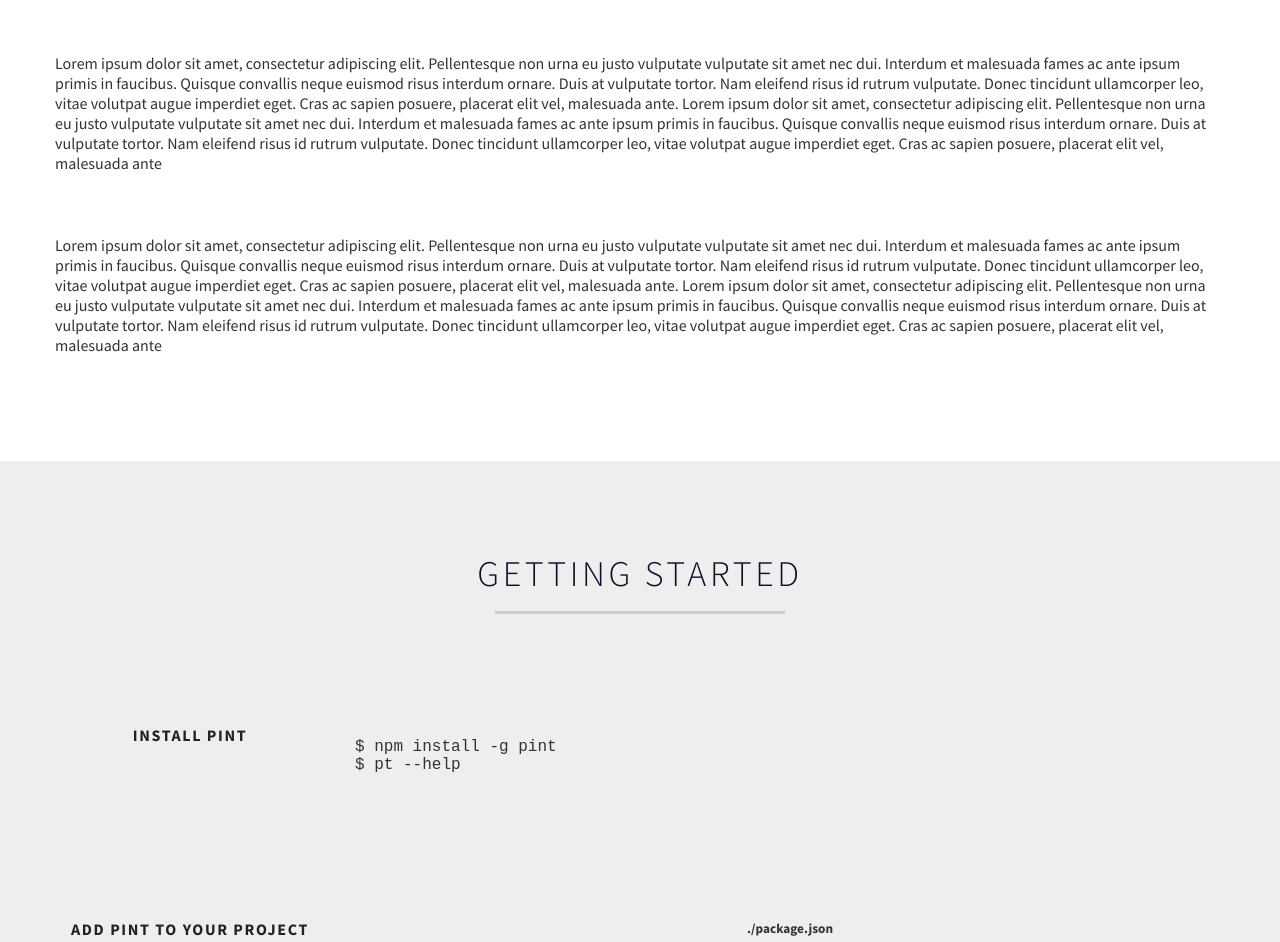
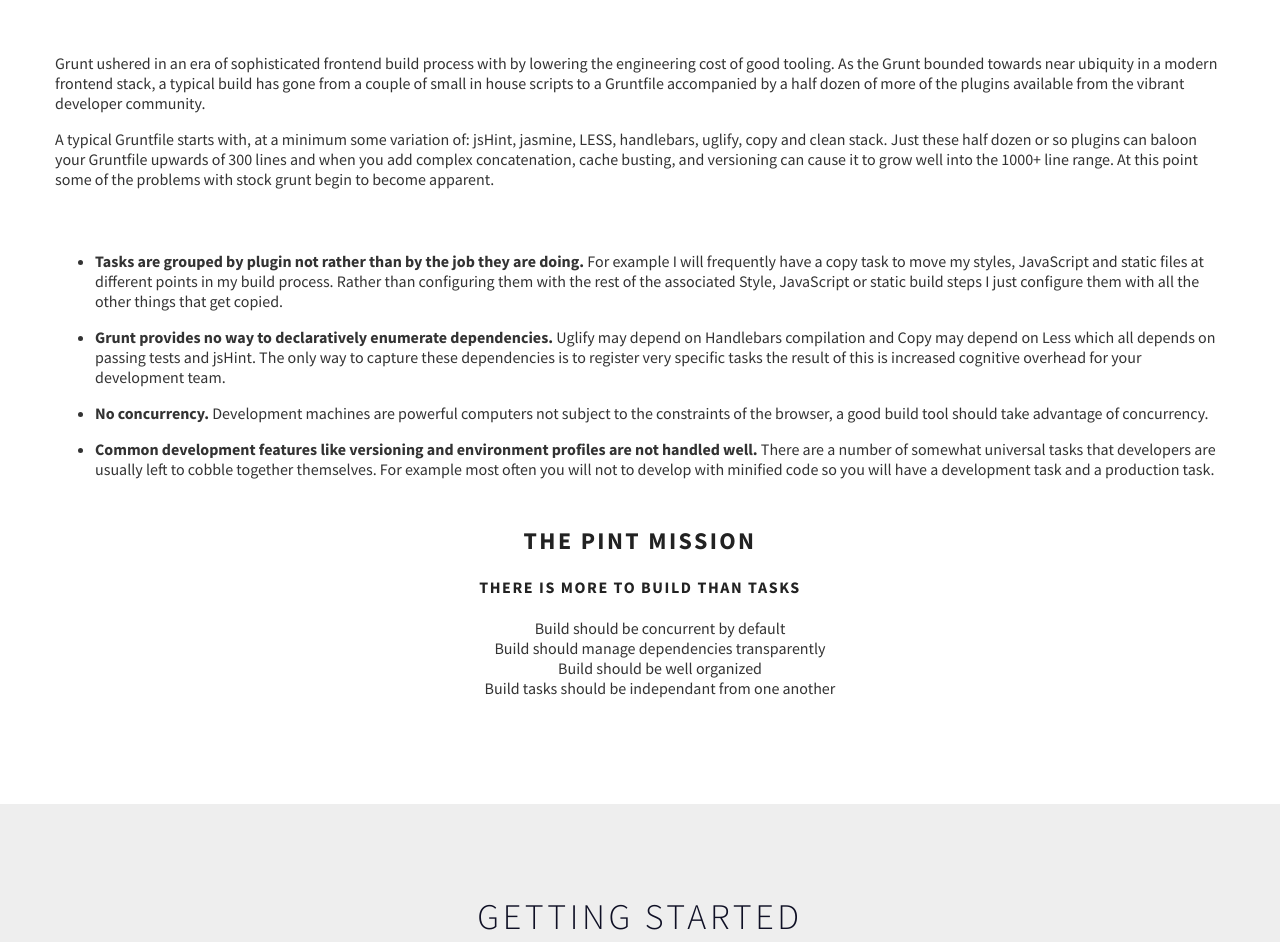
Before and after one commit to baer/pintjs.com, a plain HTML site: page _site/index.html in a window 1280 px wide. Shown: the part 1309-2251 px from the top of the page. Drawn offline with Linux system fonts and the light colour scheme.

Commit message:
Beautify Code Samples and add copy to about section

```diff
--- a/_site/css/style.css
+++ b/_site/css/style.css
@@ -364,6 +364,13 @@
 	margin: 0 8px 8px 0;
 }
 
+/* Code blocks */
+code {
+  border: 1px solid #f08b65;
+  border-radius: 4px;
+}
+.filename { margin: 0; }
+
 /* A. Clearfix */
 
 .clearfix:after {
--- a/_site/index.html
+++ b/_site/index.html
@@ -96,19 +96,52 @@
 
 				<div class="row job">
 					<div class="col-full">
-						<h3>Problems Pint is trying to solve</h3>
+						<h3>Problems Pint is Trying to Solve</h3>
 					</div>
 
 					<div class="col-full">
 						<p>
-							Lorem ipsum dolor sit amet, consectetur adipiscing elit. Pellentesque non urna eu justo vulputate vulputate sit amet nec dui. Interdum et malesuada fames ac ante ipsum primis in faucibus. Quisque convallis neque euismod risus interdum ornare. Duis at vulputate tortor. Nam eleifend risus id rutrum vulputate. Donec tincidunt ullamcorper leo, vitae volutpat augue imperdiet eget. Cras ac sapien posuere, placerat elit vel, malesuada ante. Lorem ipsum dolor sit amet, consectetur adipiscing elit. Pellentesque non urna eu justo vulputate vulputate sit amet nec dui. Interdum et malesuada fames ac ante ipsum primis in faucibus. Quisque convallis neque euismod risus interdum ornare. Duis at vulputate tortor. Nam eleifend risus id rutrum vulputate. Donec tincidunt ullamcorper leo, vitae volutpat augue imperdiet eget. Cras ac sapien posuere, placerat elit vel, malesuada ante
+							Grunt ushered in an era of sophisticated frontend build process with by lowering the engineering cost of good tooling. As the Grunt bounded towards near ubiquity in a modern frontend stack, a typical build has gone from a couple of small in house scripts to a Gruntfile accompanied by a half dozen of more of the plugins available from the vibrant developer community.
+						</p>
+						<p>
+							A typical Gruntfile starts with, at a minimum some variation of: jsHint, jasmine, LESS, handlebars, uglify, copy and clean stack. Just these half dozen or so plugins can baloon your Gruntfile upwards of 300 lines and when you add complex concatenation, cache busting, and versioning can cause it to grow well into the 1000+ line range. At this point some of the problems with stock grunt begin to become apparent.
 						</p>
 					</div>
 
 					<div class="col-full">
-						<p>
-							Lorem ipsum dolor sit amet, consectetur adipiscing elit. Pellentesque non urna eu justo vulputate vulputate sit amet nec dui. Interdum et malesuada fames ac ante ipsum primis in faucibus. Quisque convallis neque euismod risus interdum ornare. Duis at vulputate tortor. Nam eleifend risus id rutrum vulputate. Donec tincidunt ullamcorper leo, vitae volutpat augue imperdiet eget. Cras ac sapien posuere, placerat elit vel, malesuada ante. Lorem ipsum dolor sit amet, consectetur adipiscing elit. Pellentesque non urna eu justo vulputate vulputate sit amet nec dui. Interdum et malesuada fames ac ante ipsum primis in faucibus. Quisque convallis neque euismod risus interdum ornare. Duis at vulputate tortor. Nam eleifend risus id rutrum vulputate. Donec tincidunt ullamcorper leo, vitae volutpat augue imperdiet eget. Cras ac sapien posuere, placerat elit vel, malesuada ante
-						</p>
+						<ul>
+							<li>
+								<p>
+									<strong>Tasks are grouped by plugin not rather than by the job they are doing.</strong> For example I will frequently have a copy task to move my styles, JavaScript and static files at different points in my build process. Rather than configuring them with the rest of the associated Style, JavaScript or static build steps I just configure them with all the other things that get copied.
+								</p>
+							</li>
+							<li>
+								<p>
+									<strong>Grunt provides no way to declaratively enumerate dependencies.</strong> Uglify may depend on Handlebars compilation and Copy may depend on Less which all depends on passing tests and jsHint. The only way to capture these dependencies is to register very specific tasks the result of this is increased cognitive overhead for your development team.
+								</p>
+							</li>
+							<li>
+								<p>
+									<strong>No concurrency.</strong> Development machines are powerful computers not subject to the constraints of the browser, a good build tool should take advantage of concurrency.
+								</p>
+							</li>
+							<li>
+								<p>
+									<strong>Common development features like versioning and environment profiles are not handled well.</strong> There are a number of somewhat universal tasks that developers are usually left to cobble together themselves. For example most often you will not to develop with minified code so you will have a development task and a production task.
+								</p>
+							</li>
+						</ul>
+					</div>
+
+					<div class="col-full">
+						<h3>The Pint Mission</h3>
+						<h4 class="text-center">There is more to build than tasks</h4>
+						<ul class="text-center" style="list-style-type: none;">
+							<li>Build should be concurrent by default</li>
+							<li>Build should manage dependencies transparently</li>
+							<li>Build should be well organized</li>
+							<li>Build tasks should be independant from one another</li>
+						</ul>
 					</div>
 				</div>
 			</div>
@@ -125,7 +158,7 @@
 					</div>
 				</div>
 
-				<div class="row section-content">
+				<div class="row">
 					<div class="col-1-4">
 						<h4 class="text-center">Install Pint</h4>
 					</div>
@@ -137,12 +170,11 @@
 					</div>
 				</div>
 
-				<div class="row section-content">
+				<div class="row">
 					<div class="col-1-4">
 						<h4 class="text-center">Add Pint to your project</h4>
 					</div>
 					<div class="col-3-4">
-						<h5 class="text-center">./package.json</h5>
 						<pre><code class="javascript">
 {
   "name": "my-project-name",
@@ -153,10 +185,11 @@
   }
 }
 						</code></pre>
+						<h5 class="filename">./package.json</h5>
 					</div>
 				</div>
 
-				<div class="row section-content">
+				<div class="row">
 					<div class="col-1-4">
 						<h4 class="text-center">Create a new pint task</h4>
 						<p>
@@ -164,7 +197,6 @@
 						</p>
 					</div>
 					<div class="col-3-4">
-						<h5 class="text-center">./build/test.js</h5>
 						<pre><code class="javascript">
 'use strict';
 
@@ -187,15 +219,15 @@
   }
 };
 						</code></pre>
+						<h5 class="filename">./build/test.js</h5>
 					</div>
 				</div>
 
-				<div class="row section-content">
+				<div class="row">
 					<div class="col-1-4">
 						<h4 class="text-center">Create a Pint file and require in your build files</h4>
 					</div>
 					<div class="col-3-4">
-						<h5 class="text-center">./Pint.js</h5>
 						<pre><code class="javascript">
 'use strict';
 
@@ -205,10 +237,11 @@
   ]
 };
 						</code></pre>
+						<h5 class="filename">./Pint.js</h5>
 					</div>
 				</div>
 
-				<div class="row section-content">
+				<div class="row">
 					<div class="col-1-4">
 						<h4 class="text-center">Install packages and run Pint</h4>
 					</div>
--- a/css/style.css
+++ b/css/style.css
@@ -364,6 +364,13 @@
 	margin: 0 8px 8px 0;
 }
 
+/* Code blocks */
+code {
+  border: 1px solid #f08b65;
+  border-radius: 4px;
+}
+.filename { margin: 0; }
+
 /* A. Clearfix */
 
 .clearfix:after {
```
Also changed, not shown: index.html (+46 -13 lines).
